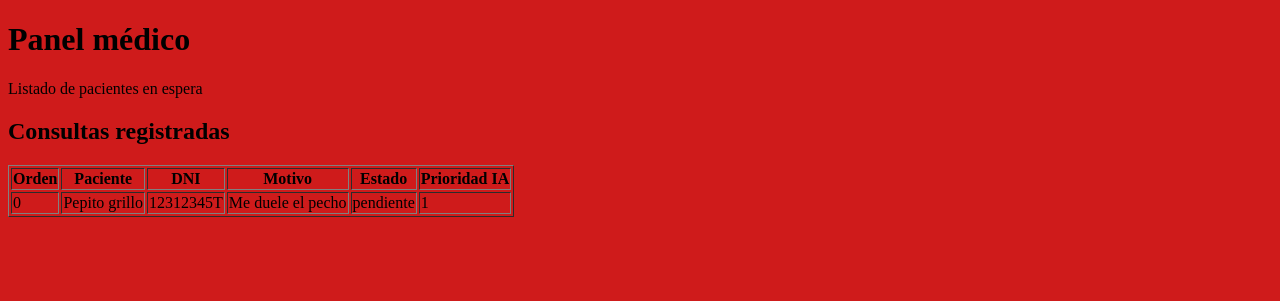
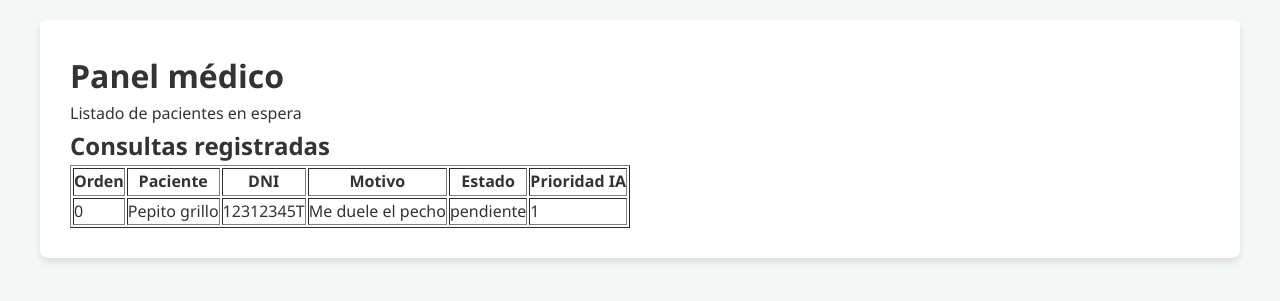
Before and after one commit to mmarinoa/tfc-backend-triaje, a Django app: template triaje/templates/triaje/panel_medico.html in a window 1280 px wide. Shown: the top 301 px of the page. Run offline with Django 5.2, Linux system fonts and the light colour scheme; the template is opened without the code that fills it: values that come from a table or form of the project are taken from there, others are empty; data comes from the database, SQL or seed files in the repository.

Commit message:
primer css con bordes y centrando el cuerpo

```diff
--- a/triaje/static/triaje/panel_medico.css
+++ b/triaje/static/triaje/panel_medico.css
@@ -1,3 +1,23 @@
+
+* {
+    margin: 0;
+    padding: 0;
+    box-sizing: border-box;
+}
+
 body {
-    background-color: #cf1b1b;
+    font-family: 'Segoe UI', Tahoma, Geneva, Verdana, sans-serif;
+    background-color: #f4f7f6;
+    color: #333;
+    line-height: 1.6;
+    padding: 20px;
 }
+
+.contenedor {
+    max-width: 1200px;
+    margin: 0 auto;
+    background-color: #ffffff;
+    padding: 30px;
+    border-radius: 8px;
+    box-shadow: 0 4px 6px rgba(0, 0, 0, 0.1);
+}
```
